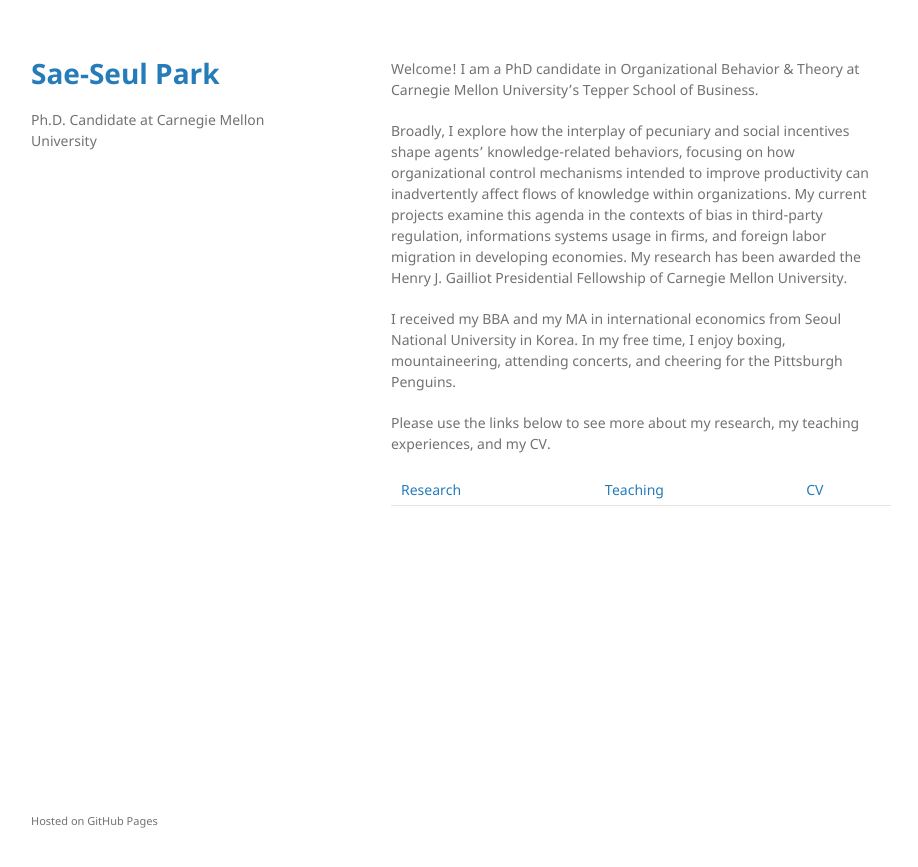
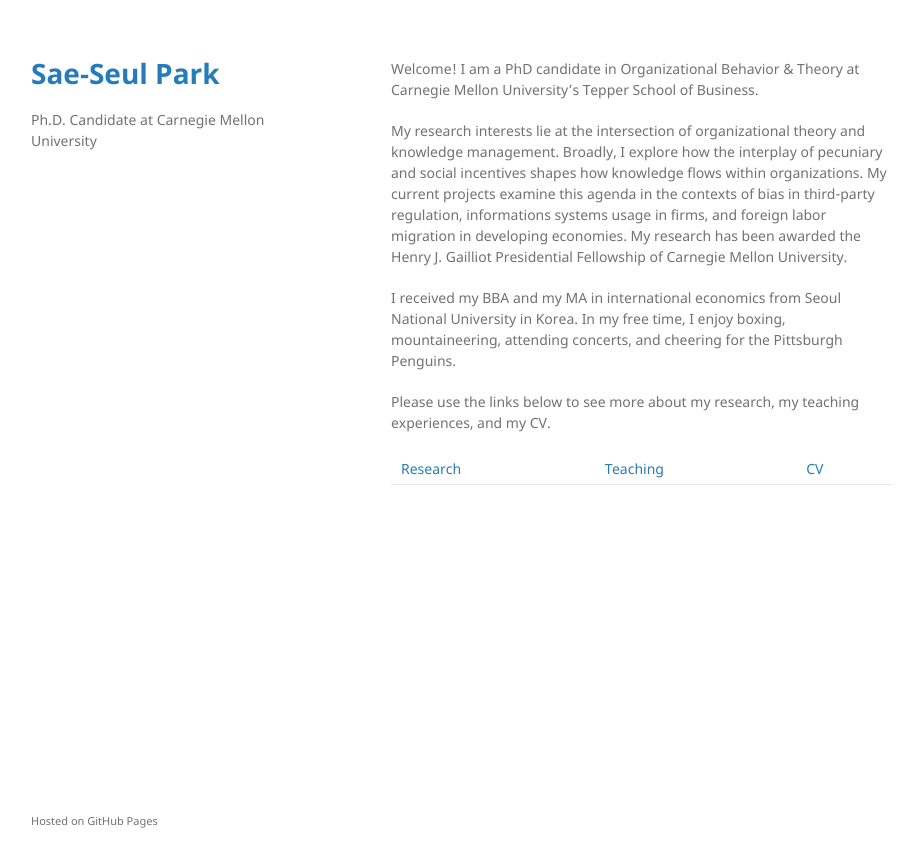
Before and after one commit to saepark/saepark.github.io, a Jekyll site: the page built from index.md, in a window 1280 px wide. Shown: the top 867 px of the page, without its empty margins (179-1097 px from the left). Built offline with Jekyll 4.4.1, drawn with Linux system fonts in a browser that asks for light colours; our own code applies the rules of GitHub Pages for plain Markdown files.

Commit message:
Update index.md

```diff
--- a/index.md
+++ b/index.md
@@ -1,6 +1,6 @@
 Welcome! I am a PhD candidate in Organizational Behavior & Theory at Carnegie Mellon University's Tepper School of Business.
 
-Broadly, I explore how the interplay of pecuniary and social incentives shape agents' knowledge-related behaviors, focusing on how organizational control mechanisms intended to improve productivity can inadvertently affect flows of knowledge within organizations. My current projects examine this agenda in the contexts of bias in third-party regulation, informations systems usage in firms, and foreign labor migration in developing economies. My research has been awarded the Henry J. Gailliot Presidential Fellowship of Carnegie Mellon University.
+My research interests lie at the intersection of organizational theory and knowledge management. Broadly, I explore how the interplay of pecuniary and social incentives shapes how knowledge flows within organizations. My current projects examine this agenda in the contexts of bias in third-party regulation, informations systems usage in firms, and foreign labor migration in developing economies. My research has been awarded the Henry J. Gailliot Presidential Fellowship of Carnegie Mellon University.
 
 I received my BBA and my MA in international economics from Seoul National University in Korea. In my free time, I enjoy boxing, mountaineering, attending concerts, and cheering for the Pittsburgh Penguins.
 
```
